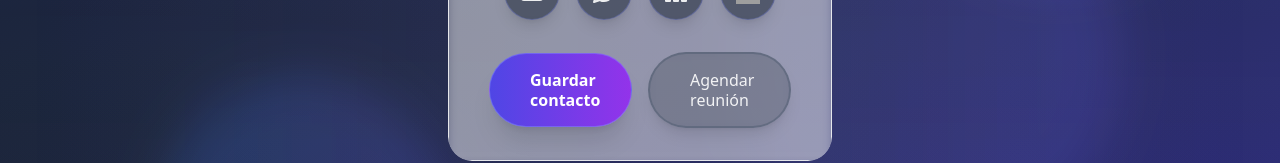
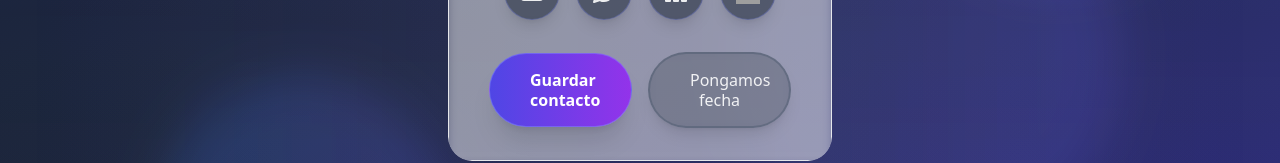
Before and after one commit to Solware-Agency/ID_card_eu, a React (Vite) app: page /id/eugenio-andreone in a window 1280 px wide. Shown: the part 469-632 px from the top of the page. Built offline with nearby package versions, Linux system fonts and the light colour scheme; grey boxes are pictures that could not be loaded.

Commit message:
Fix JSX syntax error in ContactCard

```diff
--- a/src/components/ContactCard.tsx
+++ b/src/components/ContactCard.tsx
@@ -334,8 +334,8 @@ const ContactCard: React.FC = () => {
                         <button className="group relative overflow-hidden rounded-full bg-slate-800/30 backdrop-blur-sm border-2 border-slate-600/40 px-6 sm:px-10 py-3 sm:py-4 text-sm sm:text-base transition-all w-full shadow-lg hover:shadow-xl hover:bg-slate-700/40">
                           <span className="absolute bottom-0 left-0 h-48 w-full origin-bottom translate-y-full transform overflow-hidden rounded-full bg-indigo-500/25 transition-all duration-300 ease-out group-hover:translate-y-14"></span>
                           <span className="font-medium text-white/90 group-hover:text-white text-center block leading-tight mx-auto relative z-10 group-hover:drop-shadow-lg transition-all duration-300">
-                            {language === 'es' ? 'Agendar' : 'Schedule'}<br />
-                            {language === 'es' ? 'reunión' : 'meeting'}
+                            Pongamos<br />
+                            fecha
                           </span>
                         </button>
                       </a>
```
